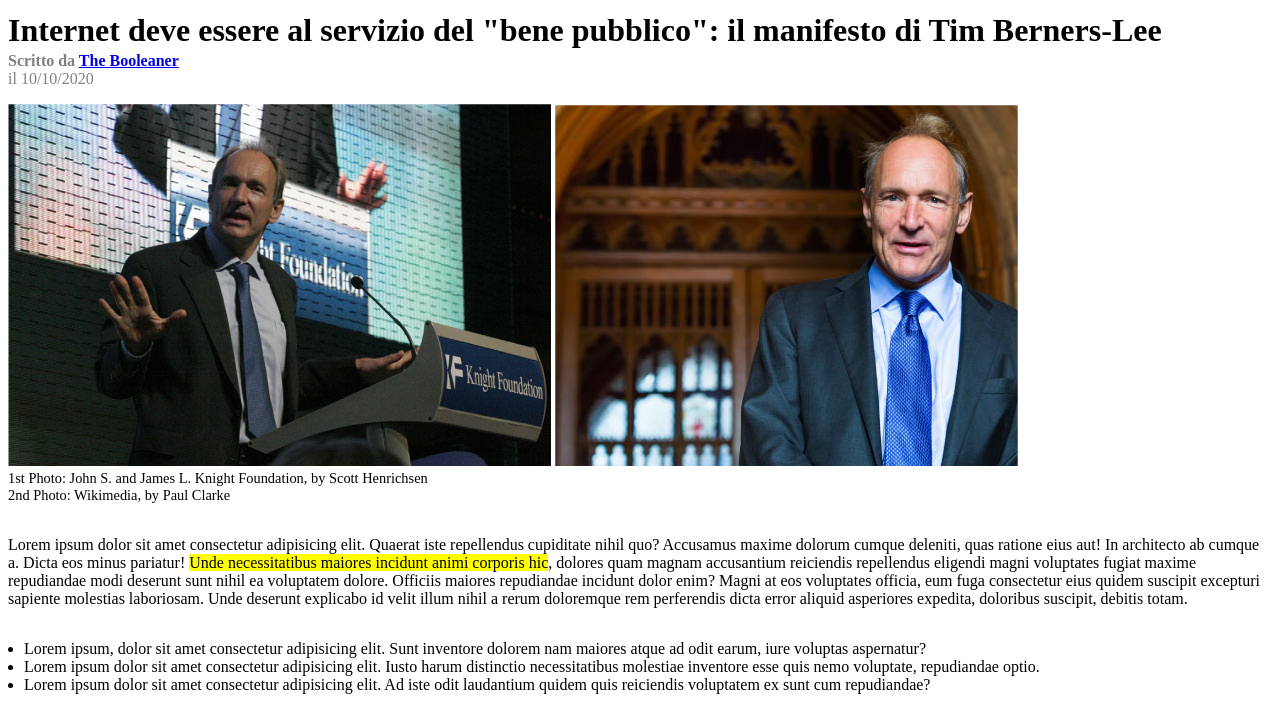
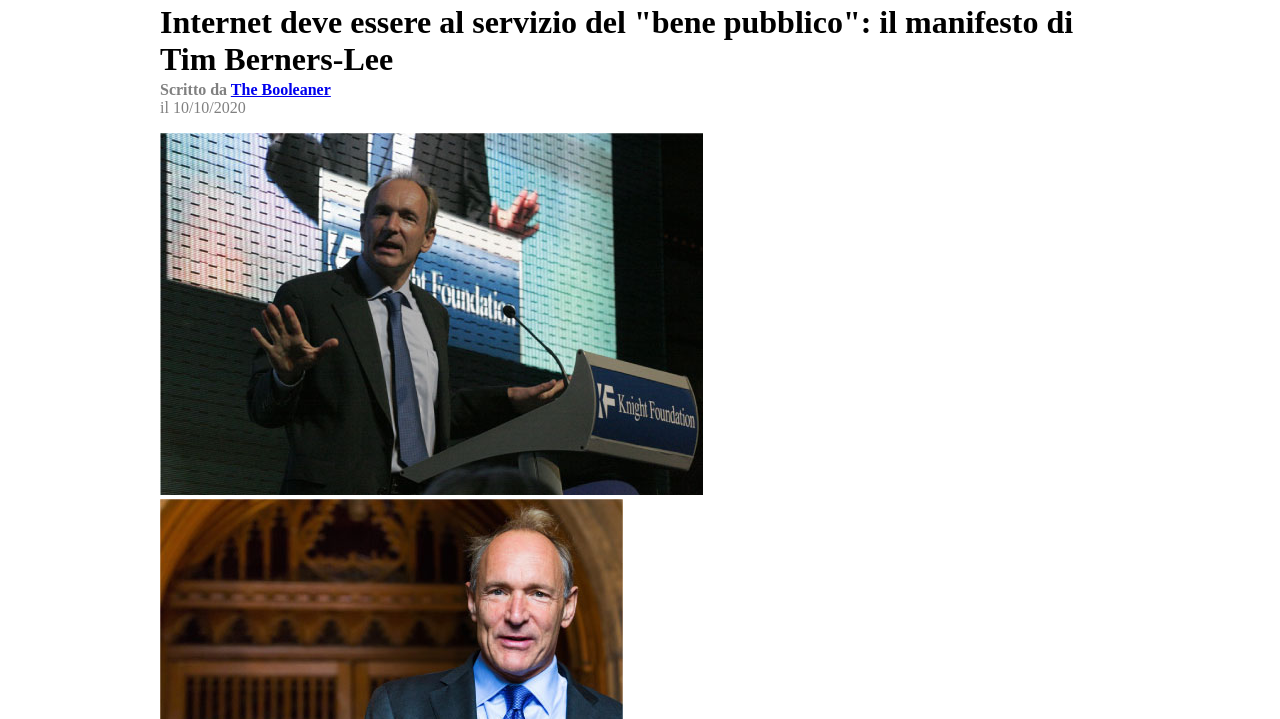
Before and after one commit to joelepore/html-css-booleaner, a plain HTML site: page index.html in a window 1280 px wide. Shown: the part 81-800 px from the top of the page. Drawn offline with Linux system fonts and the light colour scheme.

Commit message:
[add] bonus css

```diff
--- /dev/null
+++ b/bonus/style.css
@@ -0,0 +1,5 @@
+/* aggiungo margine lateralmente */
+main,
+footer {
+  margin: 0 10rem;
+}
--- a/index.html
+++ b/index.html
@@ -5,6 +5,7 @@
   <meta charset="UTF-8">
   <meta name="viewport" content="width=device-width, initial-scale=1.0">
   <link rel="stylesheet" href="css/style.css">
+  <link rel="stylesheet" href="bonus/style.css">
   <title>The Booleaner</title>
 </head>
 
```
